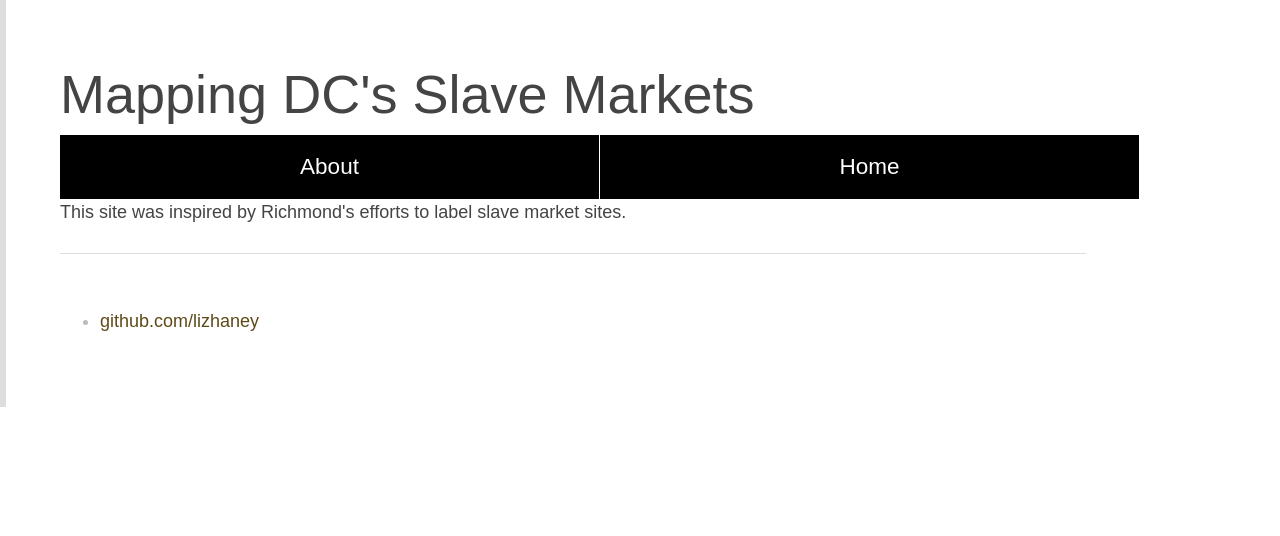
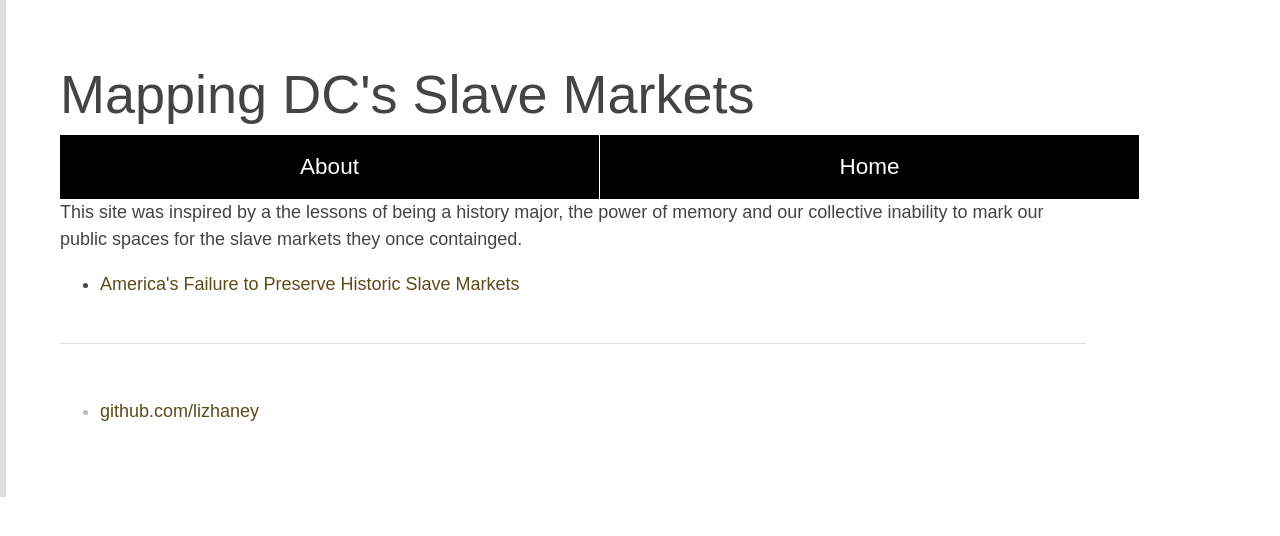
Before and after one commit to lizhaney/dc_slave_markets, a Jekyll site: the page built from about/index.html, in a window 1280 px wide. Shown: the top 536 px of the page. Built offline with Jekyll 4.4.1, drawn with Linux system fonts in a browser that asks for light colours.

Commit message:
Update index.html

```diff
--- a/about/index.html
+++ b/about/index.html
@@ -4,4 +4,5 @@ title: About
 
 ---
 <div id = "wide"><article>
-This site was inspired by Richmond's efforts to label slave market sites.</div></article>
+This site was inspired by a the lessons of being a history major, the power of memory and our collective inability to mark our public spaces for the  slave markets they once containged.
+<ul><li><a href="http://www.citylab.com/politics/2015/02/americas-failure-to-preserve-historic-slave-markets/385367/">America's Failure to Preserve Historic Slave Markets</a></li></ul></div></article>
```
